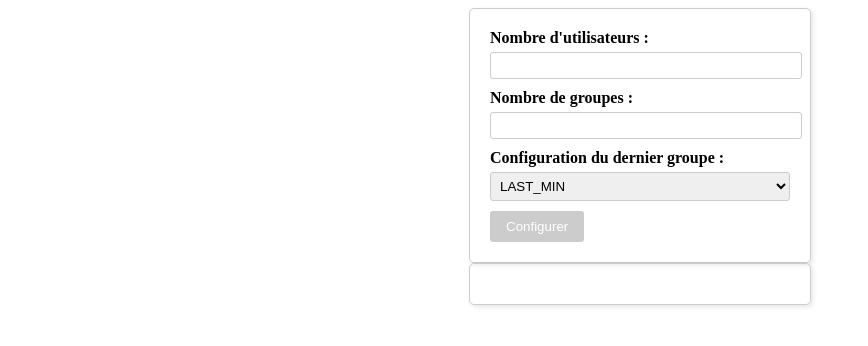
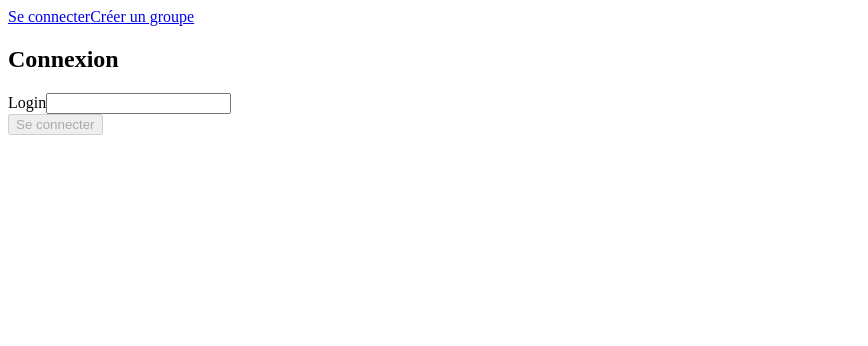
Before and after one commit to YohanMar/Projet_CI-CD, an Angular app in the folder my-app/: page /login in a window 1280 px wide. Before the commit this address led to /. Shown: the top 346 px of the page, without its empty margins (0-868 px from the left). Built offline with nearby package versions, Linux system fonts and the light colour scheme.

Commit message:
navbar et login

```diff
--- a/my-app/src/app/app-routing.module.ts
+++ b/my-app/src/app/app-routing.module.ts
@@ -1,7 +1,12 @@
 import { NgModule } from '@angular/core';
 import { RouterModule, Routes } from '@angular/router';
+import { LoginComponent } from './login/login.component';
+import { AdminConfigComponent } from './admin-config/admin-config.component';
 
-const routes: Routes = [];
+const routes: Routes = [
+  { path: 'login', component: LoginComponent },
+  { path: 'create-group', component: AdminConfigComponent }
+];
 
 @NgModule({
   imports: [RouterModule.forRoot(routes)],
--- a/my-app/src/app/app.component.html
+++ b/my-app/src/app/app.component.html
@@ -1 +1,5 @@
-<app-admin-config></app-admin-config>
+<nav>
+    <a routerLink="/login">Se connecter</a>
+    <a routerLink="/create-group">Créer un groupe</a>
+  </nav>
+  <router-outlet></router-outlet>
--- a/my-app/src/app/app.module.ts
+++ b/my-app/src/app/app.module.ts
@@ -1,19 +1,23 @@
 import { NgModule } from '@angular/core';
 import { BrowserModule, provideClientHydration } from '@angular/platform-browser';
 import { ReactiveFormsModule } from '@angular/forms';
+import { FormsModule } from '@angular/forms';
 
 import { AppRoutingModule } from './app-routing.module';
 import { AppComponent } from './app.component';
 import { AdminConfigComponent } from './admin-config/admin-config.component';
+import { LoginComponent } from './login/login.component';
 
 @NgModule({
   declarations: [
     AppComponent,
     AdminConfigComponent,
+    LoginComponent,
   ],
   imports: [
     BrowserModule,
     ReactiveFormsModule, // Ajoutez cette ligne
+    FormsModule,
     AppRoutingModule,
   ],
   providers: [
--- a/my-app/src/app/data/groups.json
+++ b/my-app/src/app/data/groups.json
@@ -9,5 +9,4 @@
       "userIds": [],
       "maxSize": 5
     }
-    // ...
   ]
--- a/my-app/src/app/data/users.json
+++ b/my-app/src/app/data/users.json
@@ -9,5 +9,4 @@
       "name": "Jane Smith",
       "groupId": null
     }
-    // ...
   ]
--- a/my-app/src/app/group.service.ts
+++ b/my-app/src/app/group.service.ts
@@ -50,5 +50,4 @@ export class GroupService {
   getGroups(): any[] {
     return this.groups;
   }
-  // Ajoutez d'autres méthodes pour gérer les utilisateurs et les groupes
 }
--- /dev/null
+++ b/my-app/src/app/login/login.component.html
@@ -0,0 +1,10 @@
+<div class="container">
+    <h2>Connexion</h2>
+    <form [formGroup]="loginForm" (ngSubmit)="onSubmit()">
+      <div class="form-group">
+        <label for="login">Login</label>
+        <input type="text" id="login" formControlName="login" class="form-control" required>
+      </div>
+      <button type="submit" class="btn btn-primary" [disabled]="loginForm.invalid">Se connecter</button>
+    </form>
+  </div>
--- /dev/null
+++ b/my-app/src/app/login/login.component.ts
@@ -0,0 +1,25 @@
+import { Component, OnInit } from '@angular/core';
+import { FormBuilder, FormGroup, Validators } from '@angular/forms';
+
+@Component({
+  selector: 'app-login',
+  templateUrl: './login.component.html',
+  styleUrls: ['./login.component.css']
+})
+export class LoginComponent implements OnInit {
+  loginForm: FormGroup = this.fb.group({
+    login: ['', Validators.required]
+  });
+
+  constructor(private fb: FormBuilder) { }
+
+  ngOnInit(): void {
+    this.loginForm = this.fb.group({
+      login: ['', Validators.required]
+    });
+  }
+
+  onSubmit(): void {
+    // Traitement de la soumission du formulaire
+  }
+}
```
Also changed, not shown: my-app/src/app/login/login.component.css (added), 1 other file (tests, documents, lock files or other folders).
